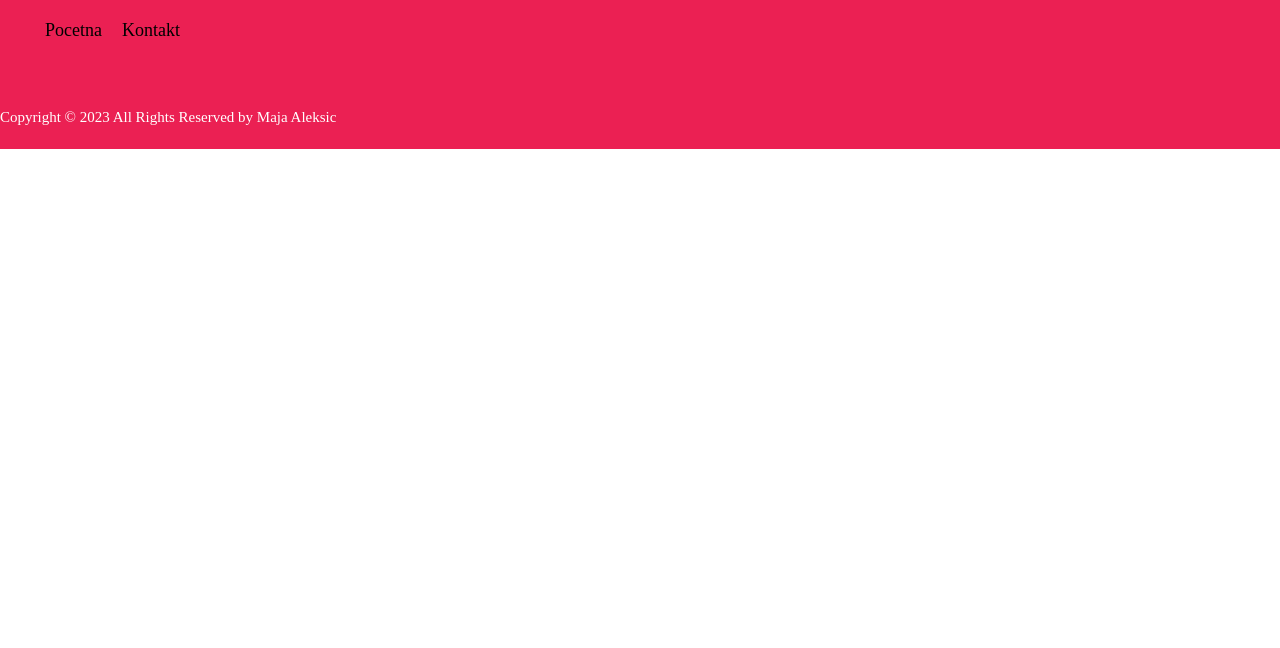
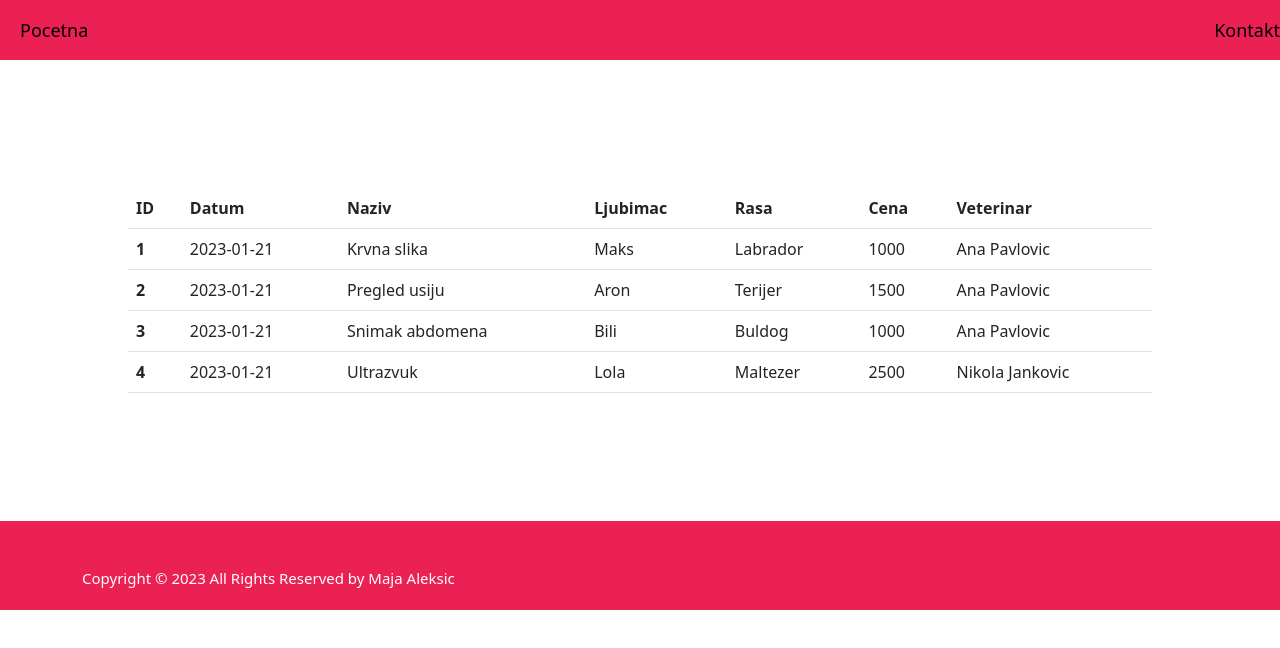
Before and after one commit to Maja364/iteh-domaci-3, a React (Create React App) app: page / in a window 1280 px wide. Shown: the top 648 px of the page. Built offline with nearby package versions, Linux system fonts and the light colour scheme.

Commit message:
kreirana pocetna stranica i omogucen tabelaran prikaz svih pregleda

```diff
--- a/package.json
+++ b/package.json
@@ -6,8 +6,10 @@
     "@testing-library/jest-dom": "^5.16.5",
     "@testing-library/react": "^13.4.0",
     "@testing-library/user-event": "^13.5.0",
+    "bootstrap": "^5.2.3",
     "jquery": "^3.6.3",
     "react": "^18.2.0",
+    "react-bootstrap": "^2.7.0",
     "react-dom": "^18.2.0",
     "react-router-dom": "^6.7.0",
     "react-scripts": "5.0.1",
--- a/src/App.css
+++ b/src/App.css
@@ -273,3 +273,6 @@ label{
 	background-image: url('http://www.geertjanhendriks.nl/codepen/form/octo-error.png');
 	color: red;
 }
+
+
+.pocetna{margin: 10%;}
--- a/src/App.js
+++ b/src/App.js
@@ -4,13 +4,61 @@ import Navbar from './Navbar';
 import { BrowserRouter, Route, Routes } from 'react-router-dom';
 import Footer from './Footer';
 import Kontakt from './Kontakt';
+import { useState } from 'react';
+import Pocetna from './Pocetna';
+import 'bootstrap/dist/css/bootstrap.min.css';
+function App() {
 
-function App() {
+  const [pregledi] = useState([
+    {
+      id: 1,
+      naziv: "Krvna slika",
+      ljubimac:"Maks",
+      rasa:"Labrador",
+      cena: 1000,
+      veterinar:"Ana Pavlovic",
+      datum:"2023-01-21"
+
+    },
+    {
+      id: 2,
+      naziv: "Pregled usiju",
+      ljubimac:"Aron",
+      rasa:"Terijer",
+      cena: 1500,
+      veterinar:"Ana Pavlovic",
+      datum:"2023-01-21"
+
+    },
+    {
+      id: 3,
+      naziv: "Snimak abdomena",
+      ljubimac:"Bili",
+      rasa:"Buldog",
+      cena: 1000,
+      veterinar:"Ana Pavlovic",
+      datum:"2023-01-21"
+
+    },
+    {
+      id: 4,
+      naziv: "Ultrazvuk",
+      ljubimac:"Lola",
+      rasa:"Maltezer",
+      cena: 2500,
+      veterinar:"Nikola Jankovic",
+      datum:"2023-01-21"
+
+    },
+
+  ])
   return (
     <div className="App">
       <BrowserRouter  >
           <Navbar ></Navbar>
           <Routes>
+         <Route path="/" element={<Pocetna pregledi={pregledi}></Pocetna>}></Route>
+
          <Route path="/kontakt" element={<Kontakt></Kontakt>}></Route>
 
 
--- /dev/null
+++ b/src/Pocetna.jsx
@@ -0,0 +1,40 @@
+import RedTabele from "./RedTabele";
+
+
+
+function Pocetna({pregledi}) {
+    return (
+      <div className="pocetna"  >
+        <table className="table">
+            <thead>
+                <tr>
+                <th scope="col">ID</th>
+                <th scope="col">Datum</th>
+                <th scope="col">Naziv</th>
+                <th scope="col">Ljubimac</th>
+                <th scope="col">Rasa</th>
+                <th scope="col">Cena</th>
+                <th scope="col">Veterinar</th>
+
+
+                </tr>
+            </thead>
+            <tbody>
+                {pregledi.map((p)=><RedTabele p={p} key={p.id}></RedTabele>
+
+                )}
+
+
+            </tbody>
+            </table>
+
+      </div>
+
+
+
+
+
+    );
+  }
+
+  export default Pocetna;
--- /dev/null
+++ b/src/RedTabele.jsx
@@ -0,0 +1,22 @@
+
+
+function RedTabele({p}) {
+    return (
+        <tr>
+        <th scope="row">{p.id}</th>
+        <td>{p.datum}</td>
+        <td>{p.naziv}</td>
+        <td>{p.ljubimac}</td>
+        <td>{p.rasa}</td>
+        <td>{p.cena}</td>
+        <td>{p.veterinar}</td>
+        </tr>
+
+
+
+
+
+    );
+  }
+
+  export default RedTabele;
```
Also changed, not shown: 1 other file (tests, documents, lock files or other folders).
